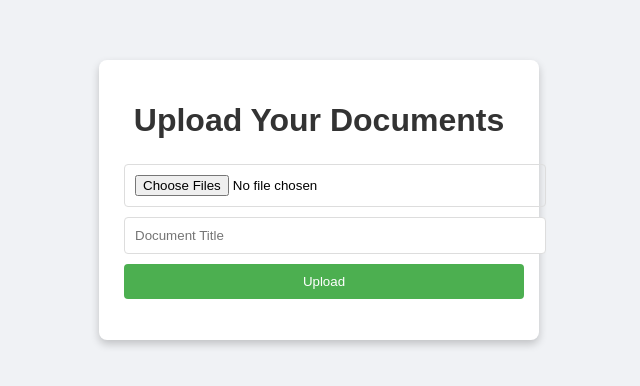
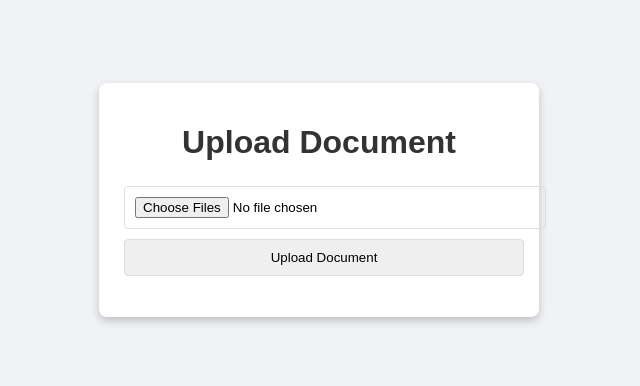
Before and after one commit to timonyia/awsamplyserverless, a plain HTML site: page Upload.html in a window 1280 px wide. Shown: the part 200-586 px from the top of the page, without its empty margins (321-961 px from the left). Drawn offline with Linux system fonts and the light colour scheme.

Commit message:
Update Upload.html

```diff
--- a/Upload.html
+++ b/Upload.html
@@ -3,19 +3,46 @@
 <head>
     <meta charset="UTF-8">
     <meta name="viewport" content="width=device-width, initial-scale=1.0">
-    <title>Upload Document</title>
+    <title>Document Storage - Upload Document</title>
     <link rel="stylesheet" href="style.css">
+    <script src="aws-amplify.min.js"></script>
 </head>
 <body>
     <div class="container">
-        <h1>Upload Your Documents</h1>
-        <form id="uploadForm">
-            <input type="file" id="document" multiple required><br> <!-- Allow multiple files -->
-            <input type="text" id="title" placeholder="Document Title" required><br>
-            <button type="submit" class="button">Upload</button>
-        </form>
+        <h1>Upload Document</h1>
+        <input type="file" id="documentFile" multiple><br>
+        <button onclick="uploadDocument()">Upload Document</button>
         <p id="uploadMessage"></p>
     </div>
-    <script src="script.js"></script> <!-- JavaScript to handle upload -->
+
+    <script>
+        async function uploadDocument() {
+            const fileInput = document.getElementById('documentFile');
+            const files = fileInput.files;
+            if (!files.length) return alert('Please select a file.');
+
+            for (const file of files) {
+                const reader = new FileReader();
+                reader.onload = async function () {
+                    const base64Content = reader.result.split(',')[1];
+                    try {
+                        await fetch('YOUR_UPLOAD_API_URL', {
+                            method: 'POST',
+                            headers: { 'Content-Type': 'application/json' },
+                            body: JSON.stringify({
+                                user_id: (await Amplify.Auth.currentAuthenticatedUser()).username,
+                                document_title: file.name,
+                                document_content: base64Content
+                            })
+                        });
+                        document.getElementById('uploadMessage').textContent = 'Upload successful!';
+                    } catch (error) {
+                        document.getElementById('uploadMessage').textContent = `Error: ${error.message}`;
+                    }
+                };
+                reader.readAsDataURL(file);
+            }
+        }
+    </script>
 </body>
 </html>
```
